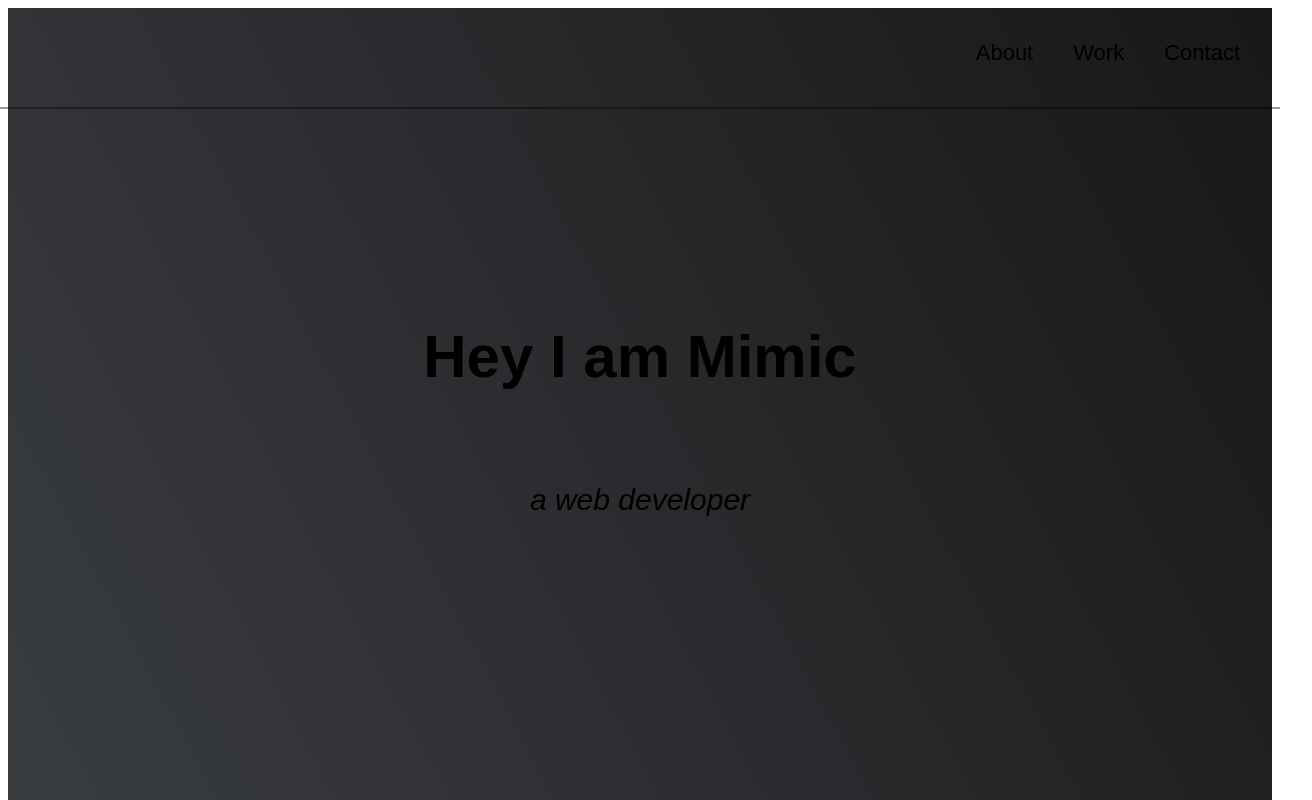
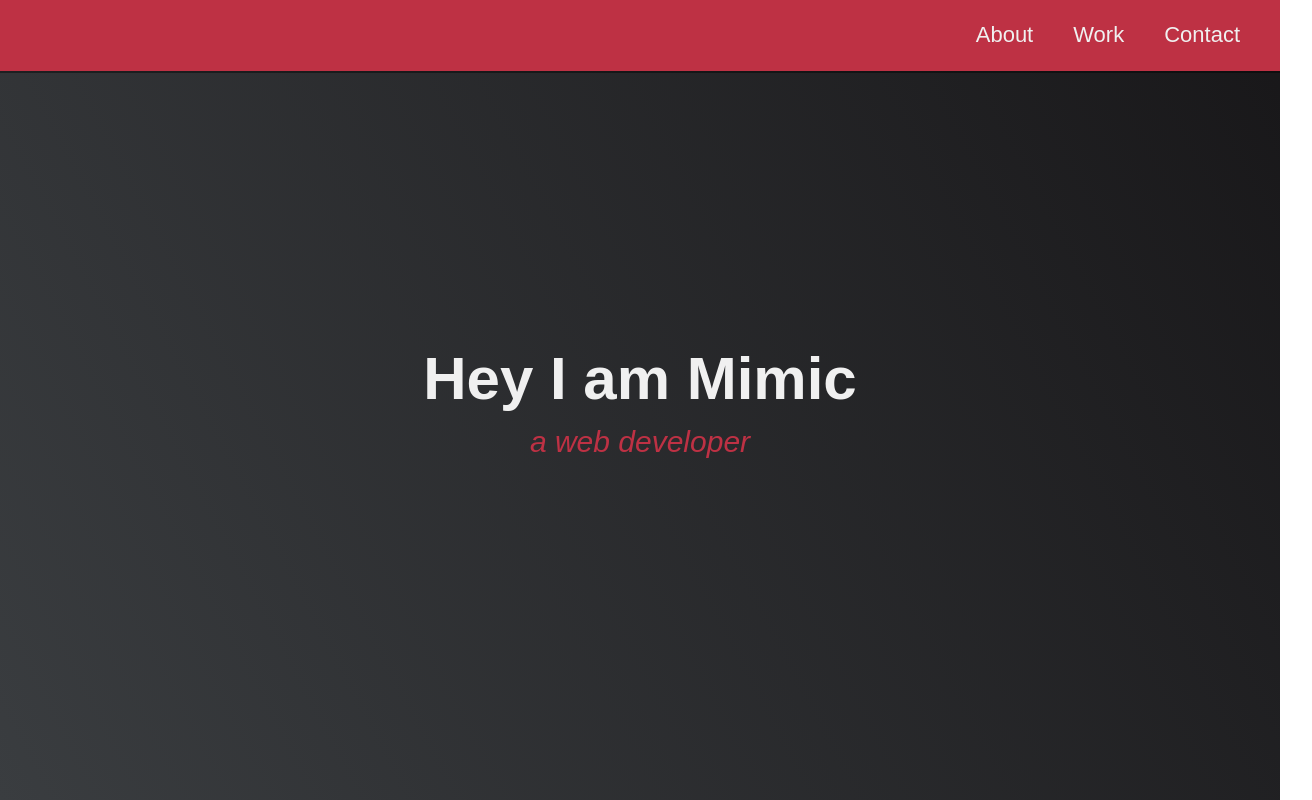
Before and after one commit to Yinkusadel/20-fcc-personal-portfolio-webpage, a website: page index.html in a window 1280 px wide. Shown: the top 800 px of the page, 1312 px wide, since content can reach past the window. Drawn offline with Linux system fonts and the light colour scheme.

Commit message:
style lint

```diff
--- a/styles.css
+++ b/styles.css
@@ -1,3 +1,24 @@
+/* Custom properties/variables  */
+:root {
+  --main-white: #f0f0f0;
+  --main-red: #be3144;
+  --main-blue: #45567d;
+  --main-gray: #303841;
+}
+
+/* Base reset */
+* {
+  margin: 0;
+  padding: 0;
+}
+
+/* box-sizing and font sizing */
+*,
+*::before,
+*::after {
+  box-sizing: inherit;
+}
+
 html {
   box-sizing: border-box;
 
```
